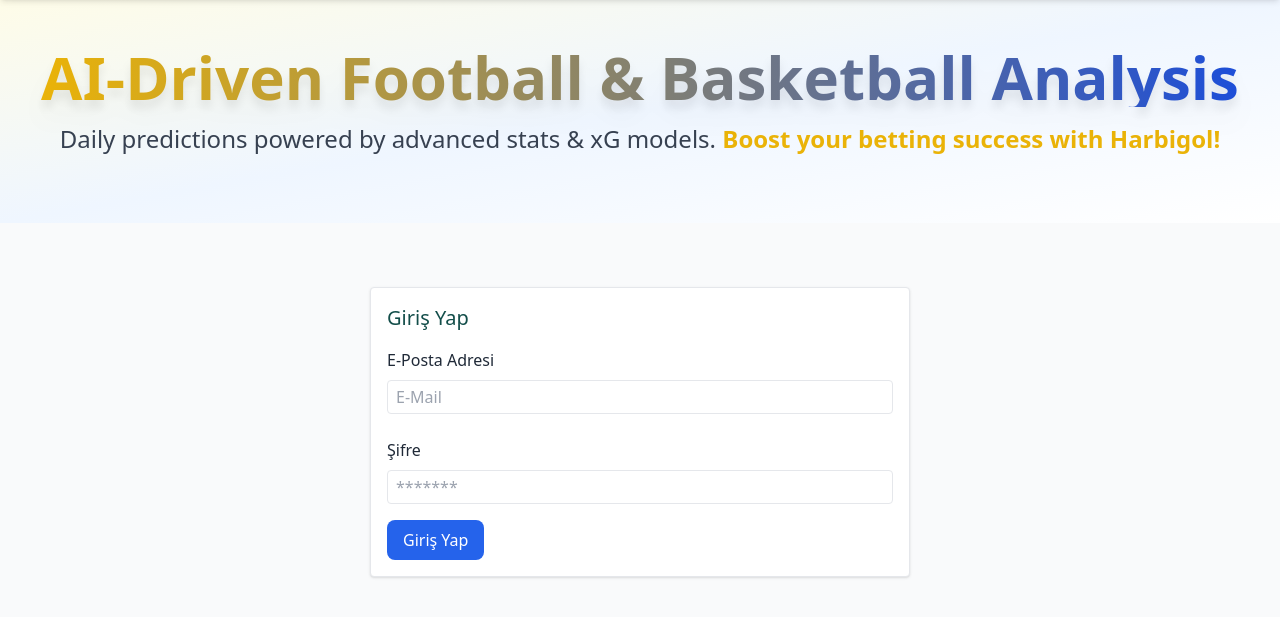
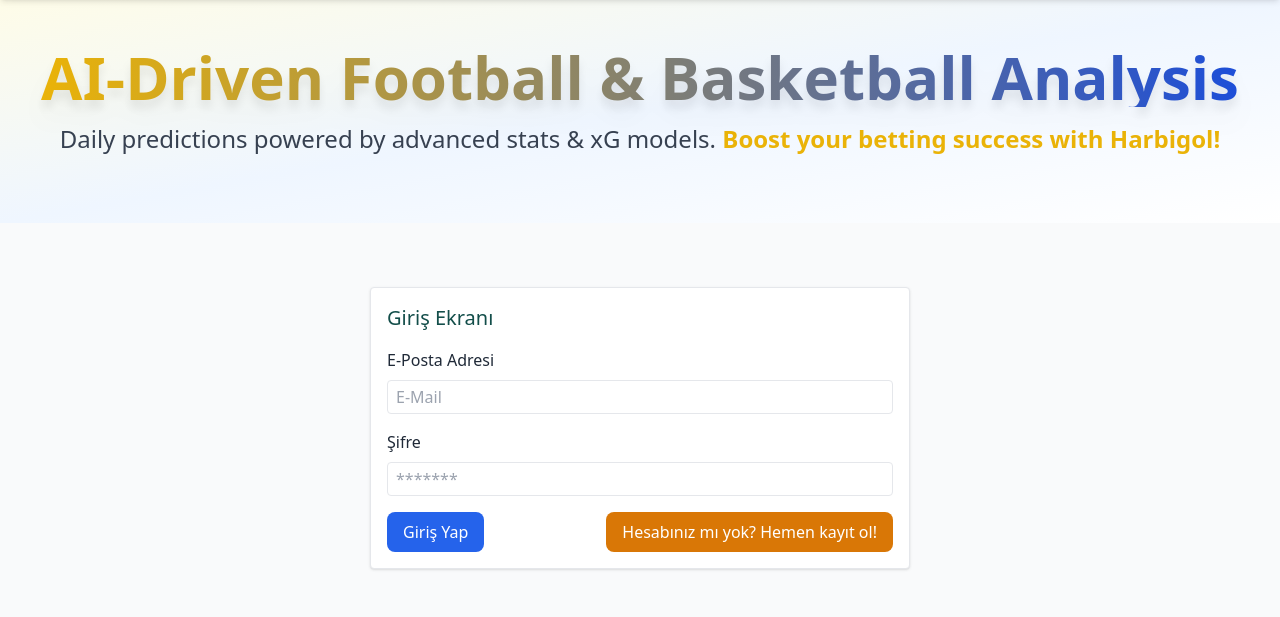
Before and after one commit to lazcansar/bigol, a PHP site: page /login.php in a window 1280 px wide. Shown: the part 66-683 px from the top of the page. Run offline with PHP 8.4, Linux system fonts and the light colour scheme; some libraries are stand-ins or nearby versions.

Commit message:
Login Page Design

```diff
--- a/login.php
+++ b/login.php
@@ -7,13 +7,16 @@
         <div class="flex flex-row items-center justify-center">
             <div class="w-[540px]">
                 <div class="border p-4 rounded shadow bg-white">
-                    <h1 class="mb-4 font-medium text-xl text-teal-900">Giriş Yap</h1>
+                    <h1 class="mb-4 font-medium text-xl text-teal-900">Giriş Ekranı</h1>
                     <form action="" method="POST">
                         <label class="text-gray-800 my-2 block" for="email">E-Posta Adresi</label>
                         <input type="text" name="email" class="w-full rounded border px-2 py-1 outline-none mb-4" id="email" placeholder="E-Mail">
-                        <label class="text-gray-800 my-2 block" for="password">Şifre</label>
+                        <label class="text-gray-800 mb-2 block" for="password">Şifre</label>
                         <input type="password" name="password" class="w-full rounded border px-2 py-1 outline-none mb-4" id="password" placeholder="*******">
-                        <button type="submit" class="inline-block bg-blue-600 hover:bg-blue-500 text-white transition px-4 py-2 rounded-lg">Giriş Yap</button>
+                        <div class="flex flex-row flex-wrap items-center justify-between">
+                            <button type="submit" class="inline-block bg-blue-600 hover:bg-blue-500 text-white transition px-4 py-2 rounded-lg">Giriş Yap</button>
+                            <a href="register.php" class="inline-block bg-amber-600 hover:bg-amber-500 text-white transition px-4 py-2 rounded-lg">Hesabınız mı yok? Hemen kayıt ol!</a>
+                        </div>
                     </form>
                 </div>
             </div>
```
Also changed, not shown: register.php (added).
